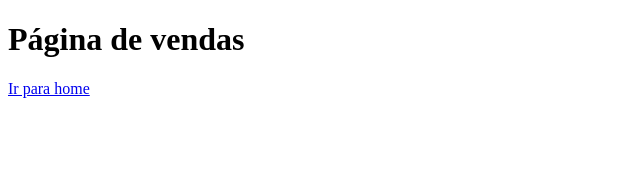
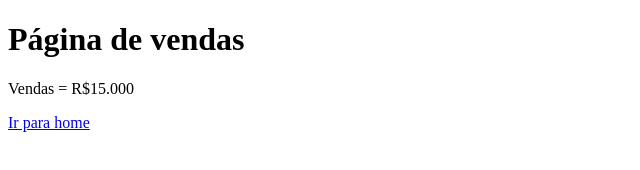
Before and after one commit to elcariben/aulagithub, a plain HTML site: page vendas.html in a window 1280 px wide. Shown: the whole page, without its empty margins (0-640 px from the left). Drawn offline with Linux system fonts and the light colour scheme.

Commit message:
Acrescentado valor de vendas

```diff
--- a/vendas.html
+++ b/vendas.html
@@ -8,6 +8,7 @@
 </head>
 <body>
     <h1> Página de vendas </h1>
-    <a href="index.html">Ir para home</a>
+    <p>Vendas = R$15.000</p>
+    <a href="index.html">Ir para home </a>
 </body>
 </html>
```
